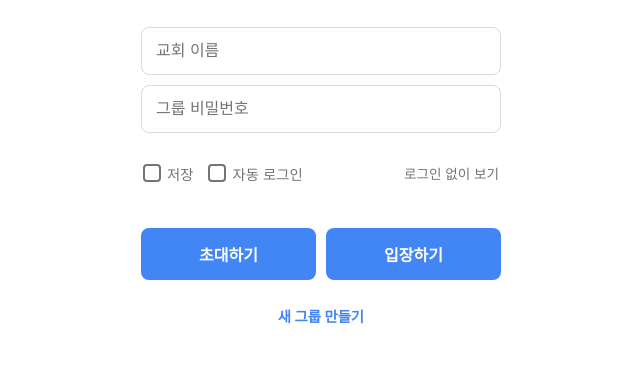
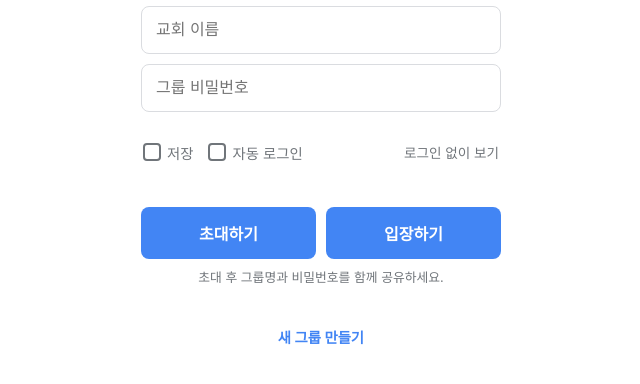
Before and after one commit to csy870617/calendar, a plain HTML site: page index.html in a window 1280 px wide. Shown: the part 294-678 px from the top of the page, without its empty margins (319-959 px from the left). Drawn offline with Linux system fonts and the light colour scheme.

Commit message:
Add files via upload

```diff
--- a/index.html
+++ b/index.html
@@ -39,10 +39,12 @@
                 <button onclick="handleAuthAction()" id="action-btn">입장하기</button>
             </div>
 
+            <p class="invite-hint">초대 후 그룹명과 비밀번호를 함께 공유하세요.</p>
+
             <div class="toggle-link">
                 <a href="#" onclick="toggleMode()" id="toggle-btn">새 그룹 만들기</a>
             </div>
-        </div>
+                </div>
 
         <div id="calendar-view">
             <div class="header">
--- a/style.css
+++ b/style.css
@@ -409,3 +409,13 @@ button:hover { background-color: #3367d6; }
     #current-month-year { font-size: 1rem; }
     .badge { font-size: 0.6rem; }
 }
+
+/* [추가] 초대 안내 문구 스타일 */
+.invite-hint {
+    font-size: 0.8rem;
+    color: var(--text-sub);
+    text-align: center;
+    margin-top: 8px;
+    margin-bottom: 15px;
+    word-break: keep-all;
+}
```
